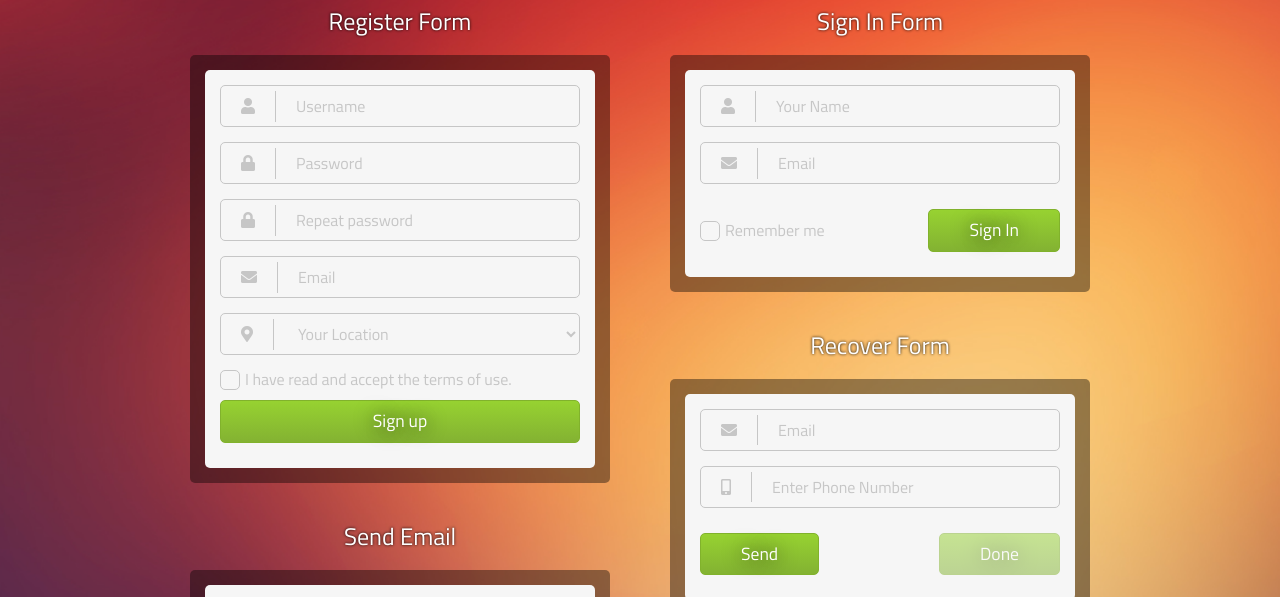
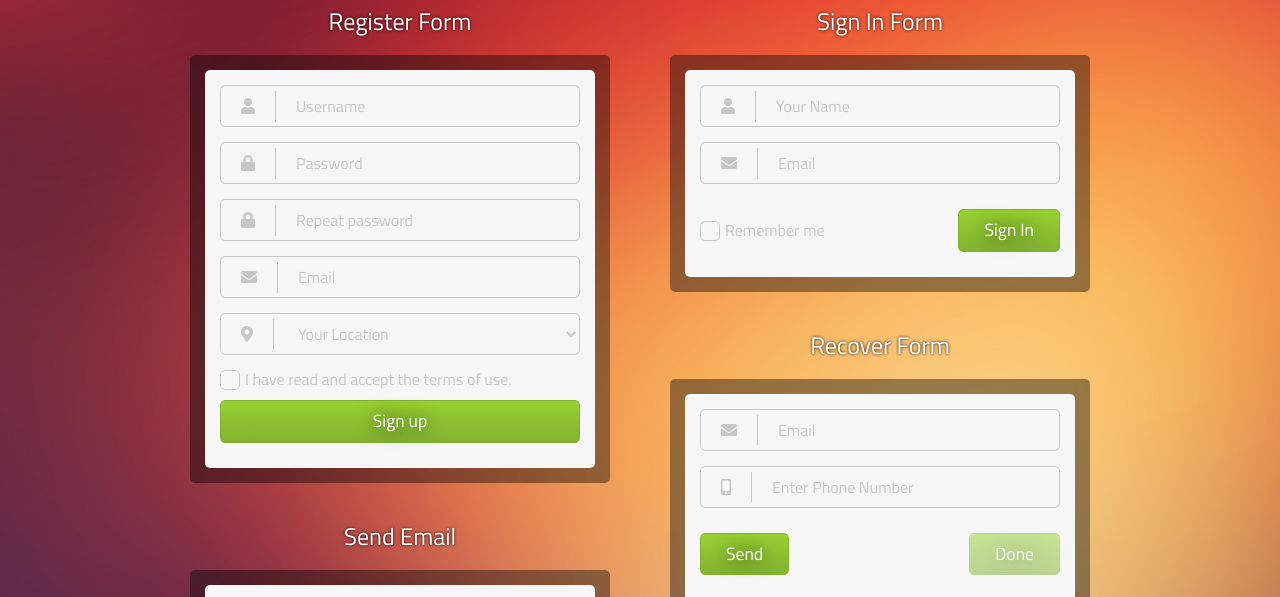
Before and after one commit to kedziorap/psd-forms, a website: page index.html in a window 1280 px wide. Shown: the part 173-770 px from the top of the page. Drawn offline with nearby package versions, Linux system fonts and the light colour scheme.

Commit message:
Fix buttons bug

```diff
--- a/sass/style.scss
+++ b/sass/style.scss
@@ -150,7 +150,7 @@ textarea {
 }
 .button {
     margin: 10px 0;
-    padding: 10px 40px;
+    padding: 10px 25px;
     border: none;
     cursor: pointer;
     color: $color-light;
@@ -201,6 +201,7 @@ button:disabled {
 
 @media(max-width: 500px) {
     .button {
+        font-size: 16px;
         padding: 10px;}
     .column {
         padding: 10px;
```
Also changed, not shown: css/style.css, 1 other file.
